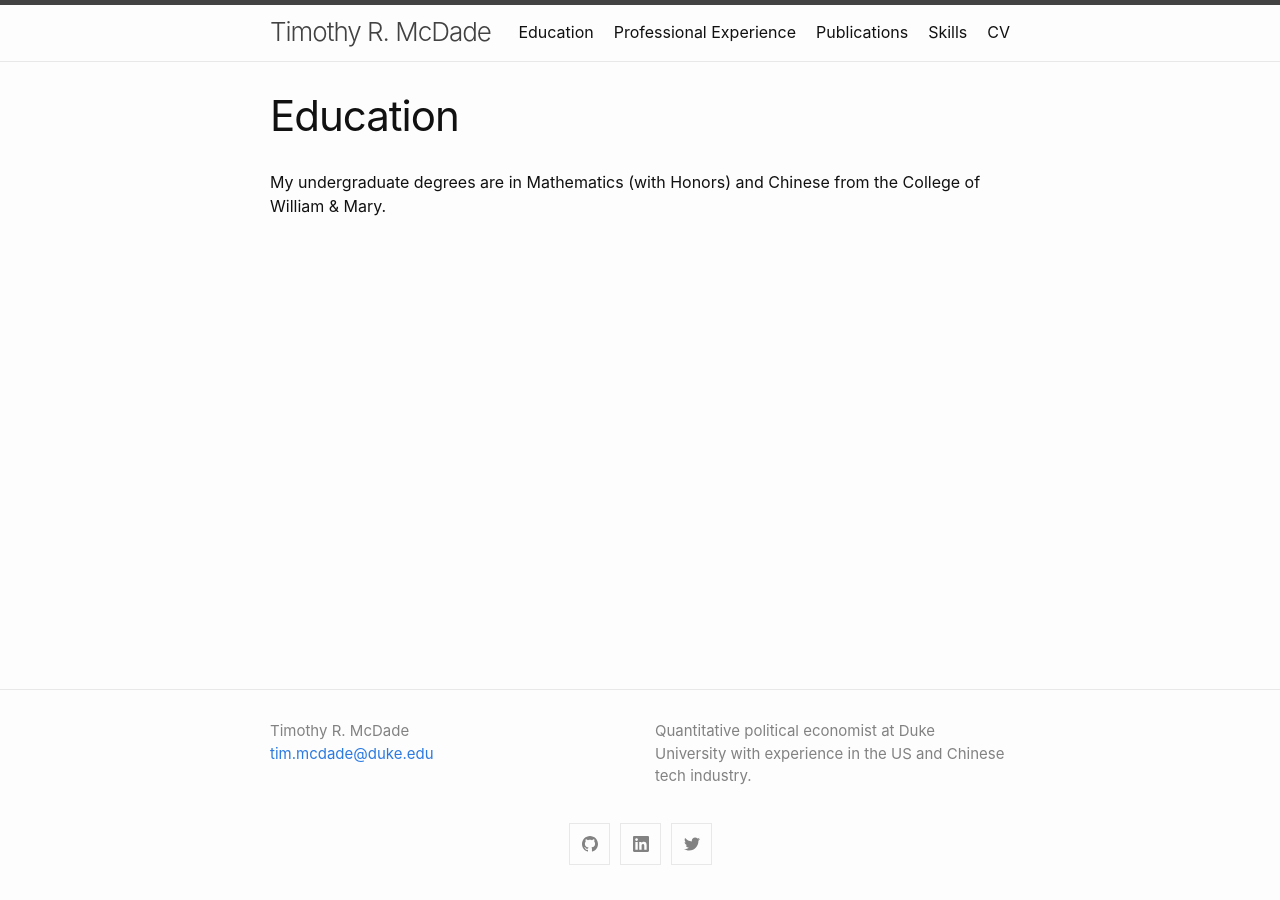
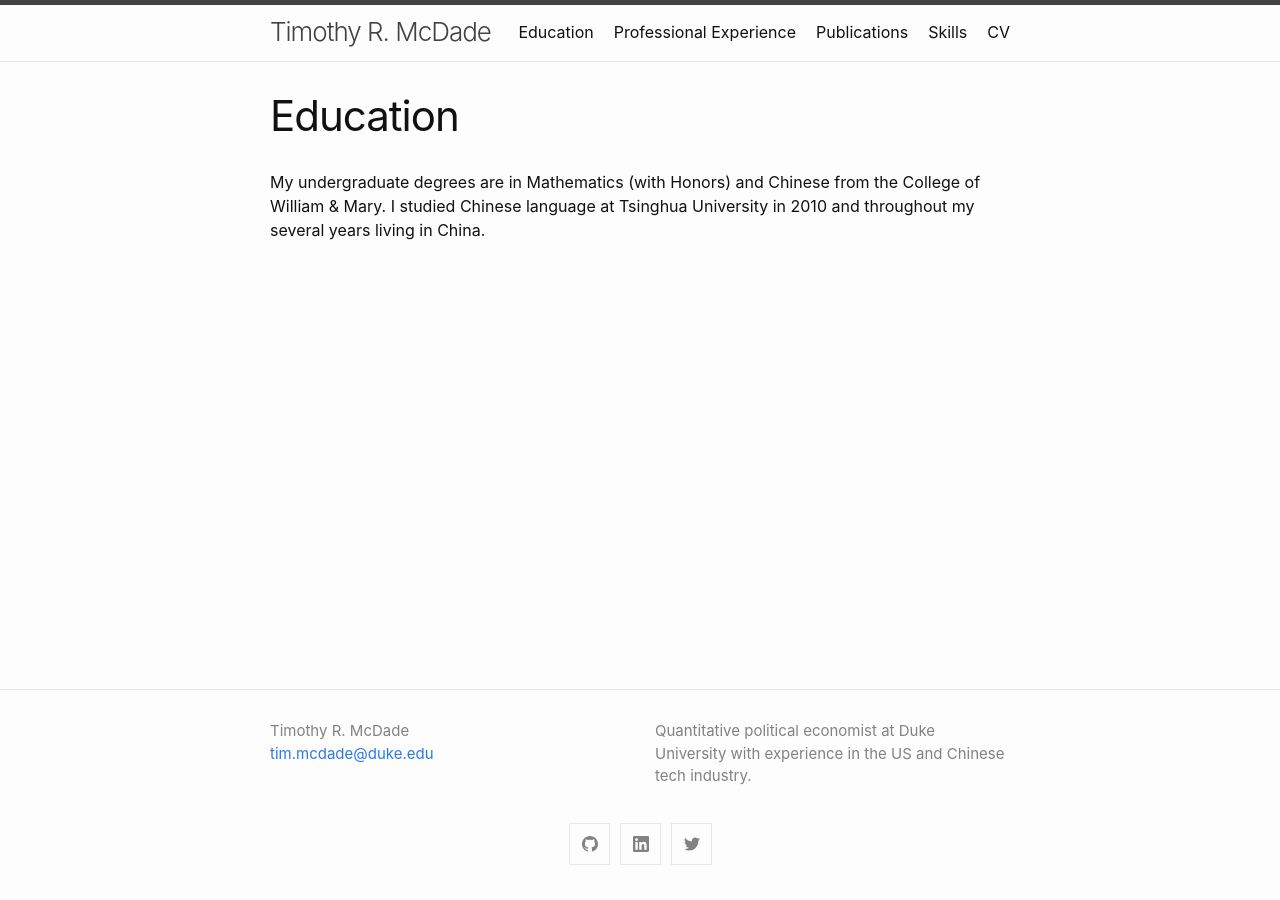
Before and after one commit to trmcdade/trmcdade.github.io, a Jekyll site: the page built from education.md, in a window 1280 px wide. Built offline with Jekyll 4.4.1, drawn with Linux system fonts in a browser that asks for light colours; our own code applies the rules of GitHub Pages for plain Markdown files.

Commit message:
Update education.md

```diff
--- a/education.md
+++ b/education.md
@@ -4,4 +4,4 @@ title: Education
 ---
 
 <!-- ## Education  -->
-My undergraduate degrees are in Mathematics (with Honors) and Chinese from the College of William & Mary.
+My undergraduate degrees are in Mathematics (with Honors) and Chinese from the College of William & Mary. I studied Chinese language at Tsinghua University in 2010 and throughout my several years living in China.
```
